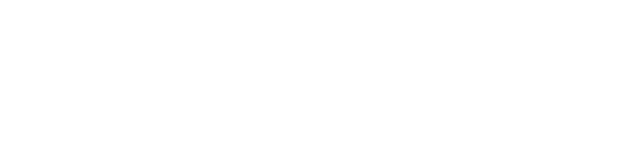
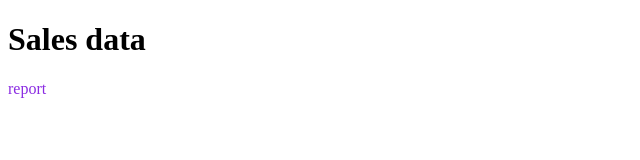
Before and after one commit to Fenoemos/learning-git, a plain HTML site: page index.html in a window 1280 px wide. Shown: the whole page, without its empty margins (0-640 px from the left). Drawn offline with Linux system fonts and the light colour scheme.

Commit message:
change color

```diff
--- a/index.html
+++ b/index.html
@@ -1,10 +1,18 @@
 <!DOCTYPE html>
 <html lang="en">
-
-
-
-
-
-
-
+    <head>
+        <meta charset="UTF-8">
+        <meta http-equiv="X-UA-Compatible" content="IE=edge">
+        <meta name="viewport" content="width=device-width, initial-scale=1.0">
+        <title>Document</title>
+        <style>
+            p{
+                color: blueviolet;
+            }
+        </style>
+    </head>
+    <body>
+        <h1>Sales data</h1>
+        <P>report</P>
+    </body>
 </html>
```
